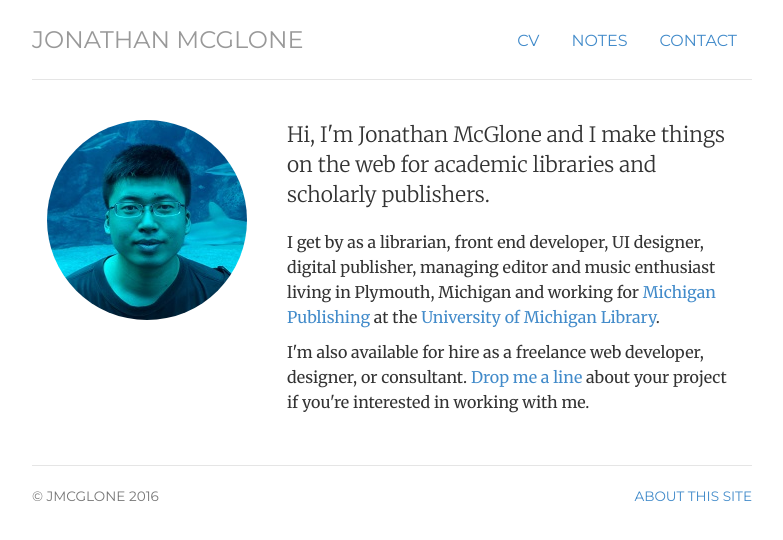
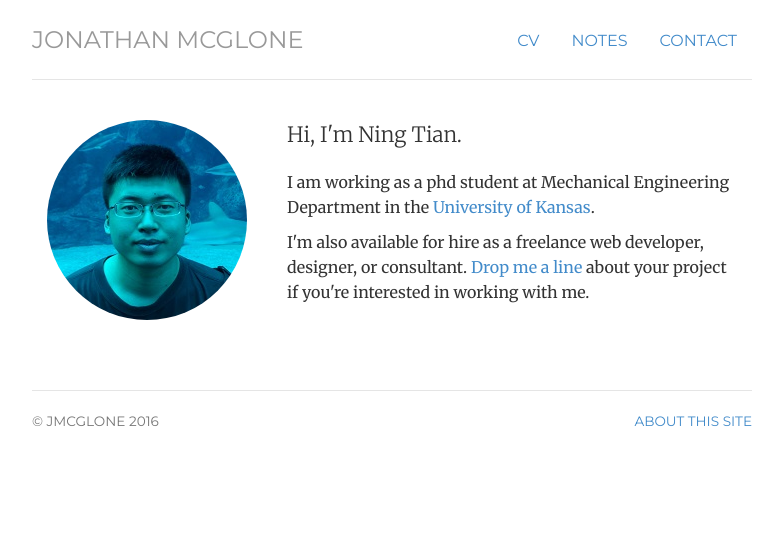
Before and after one commit to ningtian/ningtian.github.io, a Jekyll site: the page built from index.html, in a window 1280 px wide. Shown: the top 540 px of the page, without its empty margins (248-1031 px from the left). Built offline with Jekyll 4.4.1, drawn with Linux system fonts in a browser that asks for light colours.

Commit message:
Update index.html

```diff
--- a/index.html
+++ b/index.html
@@ -12,9 +12,8 @@ description: Ning Tian is a phd student living and working in University fo Kans
 	<img  class="img-circle avatar" alt="Ning Tian" src="img/ning-200px-new.jpg">
 	</div>
 	<div itemscope itemtype="http://data-vocabulary.org/Person" class="col-sm-8">
-	<p class="lead">Hi, I'm <span itemprop="name">Jonathan McGlone</span> and I make things on the web for academic libraries and scholarly publishers.</p>
-	<p>I get by as a <span itemprop="title">librarian</span>, <span itemprop="title">front end developer</span>, <span itemprop="title">UI designer</span>, <span itemprop="title">digital publisher</span>, <span itemprop="title">managing editor</span> and music enthusiast living in <span itemprop="address" itemscope
-    itemtype="http://data-vocabulary.org/Address"> <span itemprop="locality">Plymouth</span>, <span itemprop="region">Michigan</span></span> and working for <a href="http://www.publishing.umich.edu">Michigan Publishing</a> at <span itemprop="affiliation">the <a href="http://www.lib.umich.edu">University of Michigan Library</a></span>.</p>
+	<p class="lead">Hi, I'm <span itemprop="name">Ning Tian</span>.</p>
+	<p>I am working as a phd student at Mechanical Engineering Department in <span itemprop="affiliation">the <a href="http://www.ku.edu/">University of Kansas</a></span>.</p>
 
 	<p>I'm also available for hire as a <span itemprop="title">freelance web developer, designer, or consultant</span>. <a href="contact">Drop me a line</a> about your project if you're interested in working with me.</p>
 	</div>
```
